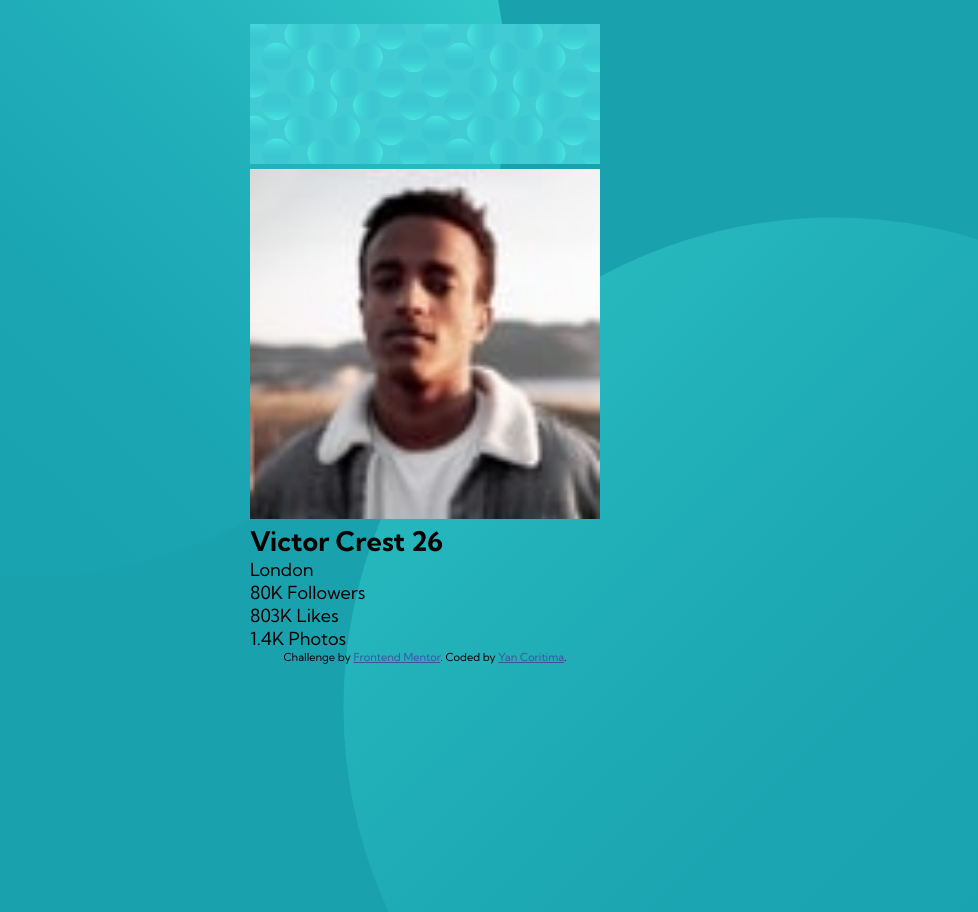
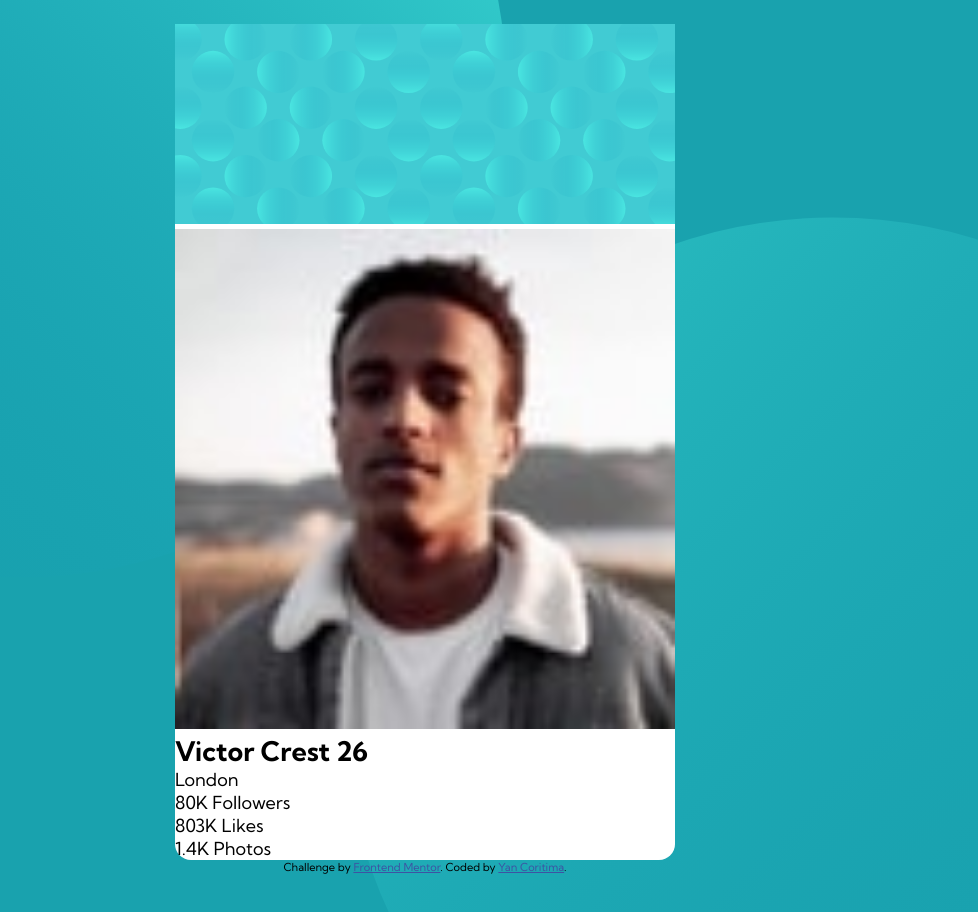
Before and after one commit to Nigraum/profile-card-component, a plain HTML site: page index.html in a window 1280 px wide. Shown: the top 912 px of the page, without its empty margins (215-1193 px from the left). Drawn offline with Linux system fonts and the light colour scheme.

Commit message:
Styling container

```diff
--- a/assets/styles.css
+++ b/assets/styles.css
@@ -47,6 +47,13 @@ body {
     z-index: -1;
 }
 
+.container {
+    background-color: #fff;
+    width: 100%;
+    max-width: 500px;
+    border-radius: 1rem;
+}
+
 footer {
     font-size: 11px;
     text-align: center;
```
